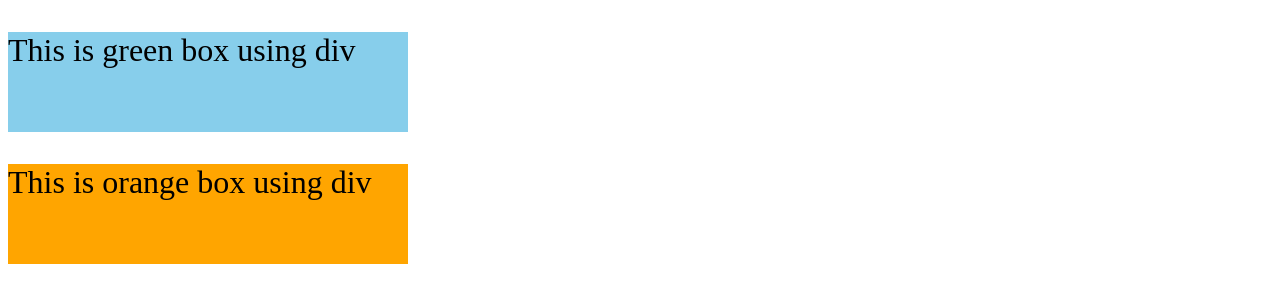
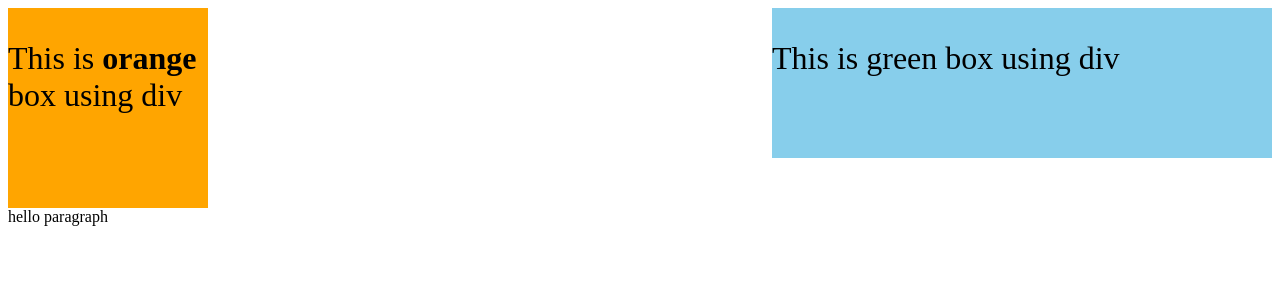
Before and after one commit to tpatil2/Web-Development, a plain HTML site: page 2.CSS/css_div.html in a window 1280 px wide. Drawn offline with Linux system fonts and the light colour scheme.

Commit message:
css test

```diff
--- a/2.CSS/css_div.html
+++ b/2.CSS/css_div.html
@@ -8,38 +8,42 @@
     <meta http-equiv="Content-type" content="text/html; charset=utf-8" />
     <meta name="viewport" content="width=device-width, initial-scale=1" />
 
+<style type="text/css">
 
-    <style type="text/css">
+    .large{
+  		font-size:200%;
+  		}
 
-  		.large{
-  			font-size:200%;
-  			}
-  	#blue{
+    #blue{
  		color:blue;
   	}
 
   .underline{
   		text-decoration:underline;
-
   }
 
   .bold{
   		font-weight:bold;
-
   }
 
   .custombox {
   		background-color:skyblue;
-  		width:400px;
-  		height:100px;
+  		width:500px;
+  		height:150px;
+        float: right;
 
   }
-    .greenbox {
+    .orangebox {
   		background-color:orange;
-  		width:400px;
-  		height:100px;
+  		width:200px;
+  		height:200px;
+        float: left;
 
   }
+    .clear{
+
+        clear: both;
+    }
     </style>
 
 
@@ -50,9 +54,11 @@
 	<div class="custombox">
 		<p class="large">This is green box using div<p>
 	</div>
-	<div class="greenbox">
-		<p class="large ">This is orange box using div<p>
+	<div class="orangebox">
+        <p class="large ">This is<span class="bold"> orange</span> box using div<p>
 	</div>
+
+    <p class="clear">hello paragraph</p>
 
 
 </body>
```
Also changed, not shown: 2.CSS/borders.html (+5 -4 lines), 2.CSS/internal css.html (+9 -3 lines).
